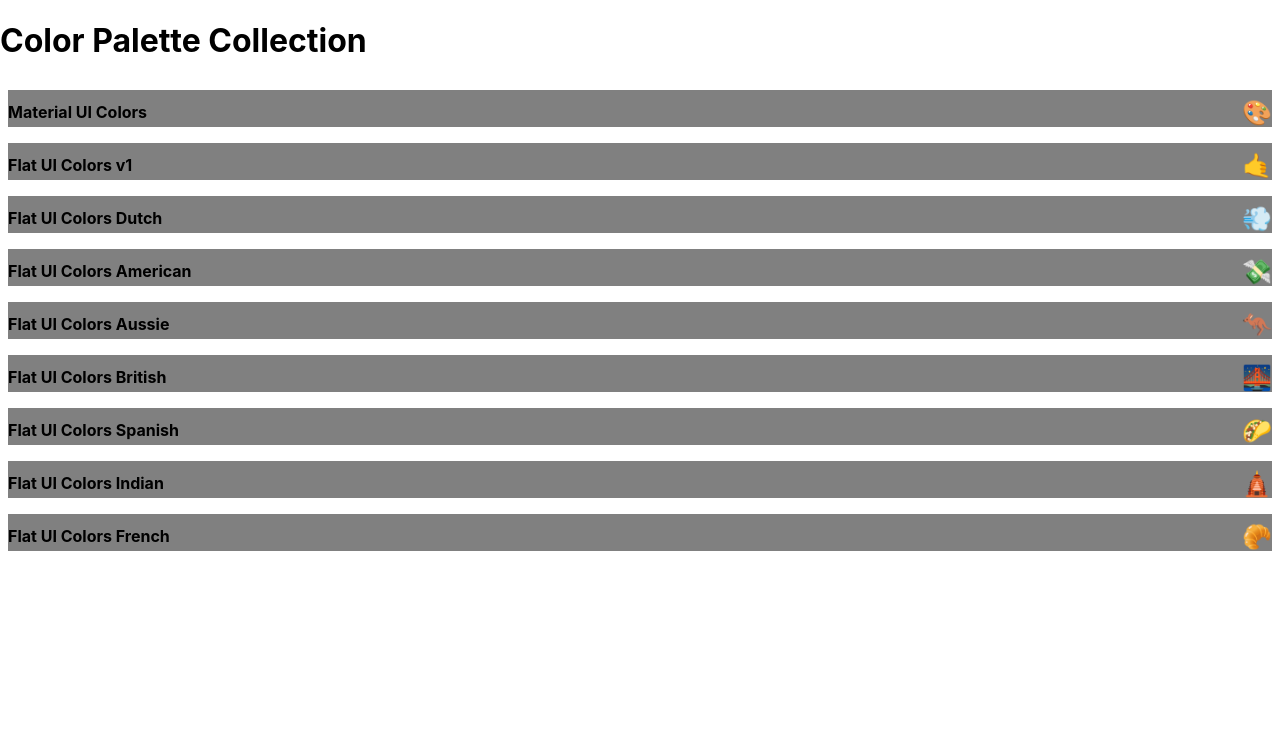
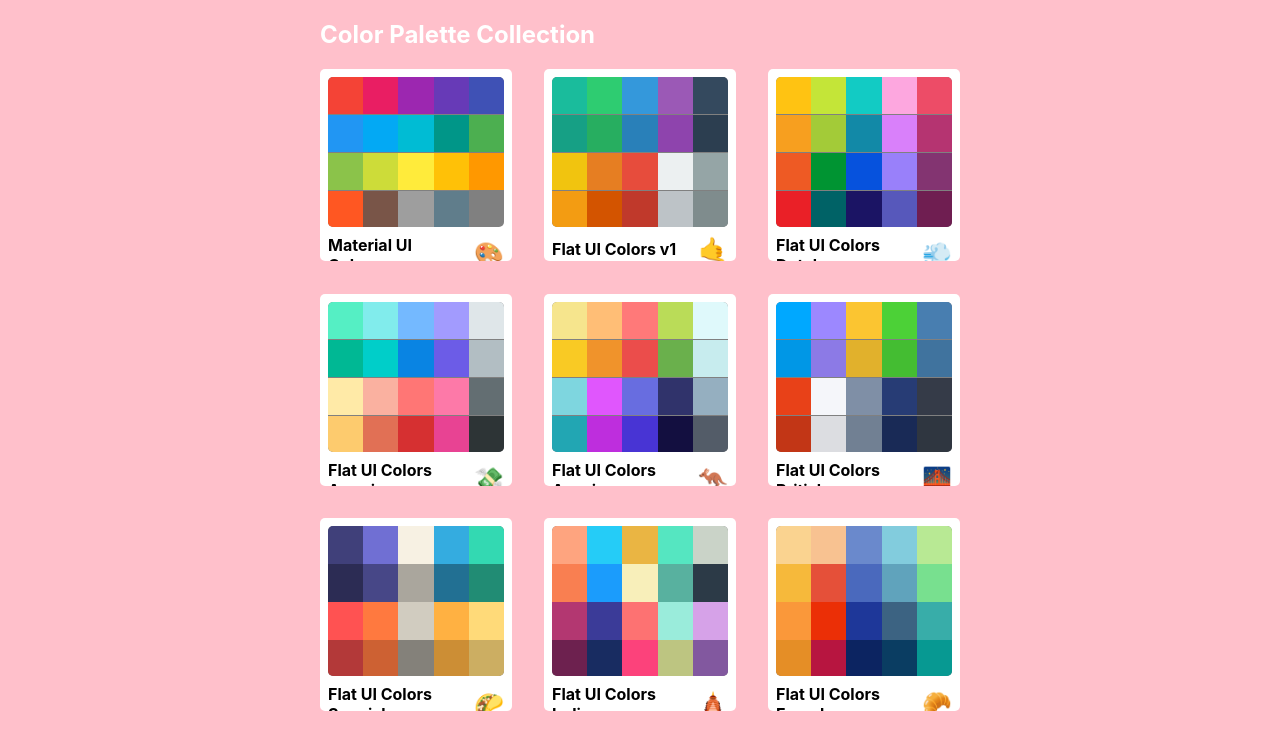
Before and after one commit to aprilaquino/colorpalette, a React (Create React App) app: page / in a window 1280 px wide. Shown: the top 750 px of the page. Built offline with nearby package versions, Linux system fonts and the light colour scheme.

Commit message:
finished styling MiniPalette

```diff
--- a/src/MiniPalette.js
+++ b/src/MiniPalette.js
@@ -13,7 +13,11 @@
 		}
 	},
 	colors:{
-		backgroundColor:"grey"
+		backgroundColor:"grey",
+		height:"150px",
+		width:"100%",
+		borderRadius: "5px",
+		overflow:"hidden"
 	},
 	title:{
 		display:"flex",
@@ -28,16 +32,32 @@
 	emoji:{
 		marginLeft: "0.5rem",
 		fontSize:"1.5rem"
+	},
+	miniColor:{
+		height:"25%",
+		width:"20%",
+		display:"inline-block",
+		margin: "0 auto",
+		position:"relative",
+		marginBottom:"-3.5px"
 	}
 };
 
 function MiniPalette(props){
-	const {classes, paletteName, emoji} =props;
+	const {classes, paletteName, emoji, colors} =props;
+	const miniColorBoxes = colors.map(color => (
+		<div
+			className={classes.miniColor}
+			style={{backgroundColor:color.color}}
+			key={color.name}
+			/>))
 	return (
 		<div className={classes.root}>
 			<div className={classes.colors}>
+				{miniColorBoxes}
+			</div>
 				<h5 className={classes.title}>{paletteName} <span className={classes.emoji}>{emoji}</span></h5>
-			</div>
+
 		</div>
 
 	);
--- a/src/PaletteList.js
+++ b/src/PaletteList.js
@@ -1,18 +1,58 @@
 import React, {Component} from 'react';
 import {Link} from "react-router-dom";
 import MiniPalette from "./MiniPalette";
+import {withStyles} from '@material-ui/styles';
 
-export default class PaletteList extends Component{
+const styles= {
+	root:{
+		backgroundColor:"pink",
+		height:"100vh",
+		display:"flex",
+		alignItems:"flex-start",
+		justifyContent:"center"
+	},
+	container:{
+		width:"50%",
+		display: "flex",
+		alignItems:"flex-start",
+		flexDirection:"column",
+		flexWrap:"wrap",
+	},
+	palettes:{
+		boxSizing:"border-box",
+		width:"100%",
+		display:"grid",
+		gridTemplateColumns: "repeat(3,30%)",
+		gridGap:"5%"
+
+	},
+	nav:{
+		display:"flex",
+		width:"100%",
+		justifyContent:"space-between",
+		color:"white"
+	}
+};
+
+class PaletteList extends Component{
 	render(){
-		const {palettes} = this.props;
+		const {palettes, classes} = this.props;
 		return (
-			<div>
-				<h1>Color Palette Collection</h1>
-				{palettes.map(palette => (
-					<MiniPalette {...palette}/>
-				))}
+			<div className= {classes.root}>
+				<div className={classes.container}>
+					<nav className={classes.nav}>
+						<h1>Color Palette Collection</h1>
+					</nav>
+					<div className={classes.palettes}>
+						{palettes.map(palette => (
+						<MiniPalette {...palette}/>
+						))}
+					</div>
+				</div>
 			</div>
 
 		)
 	}
 }
+
+export default withStyles(styles)(PaletteList);
```
